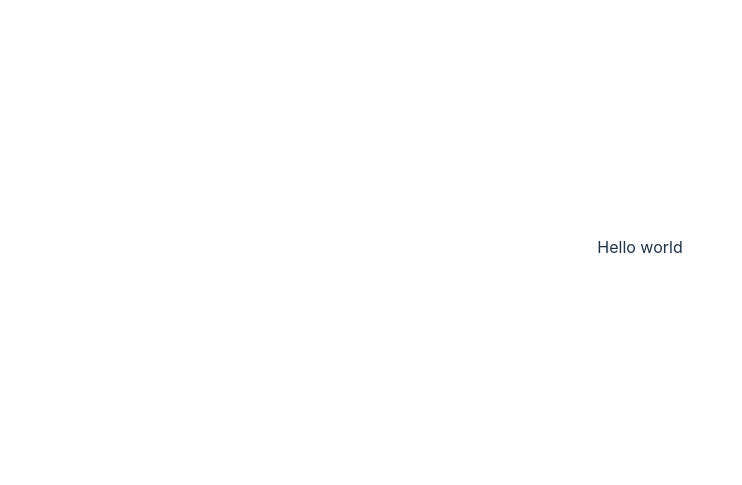
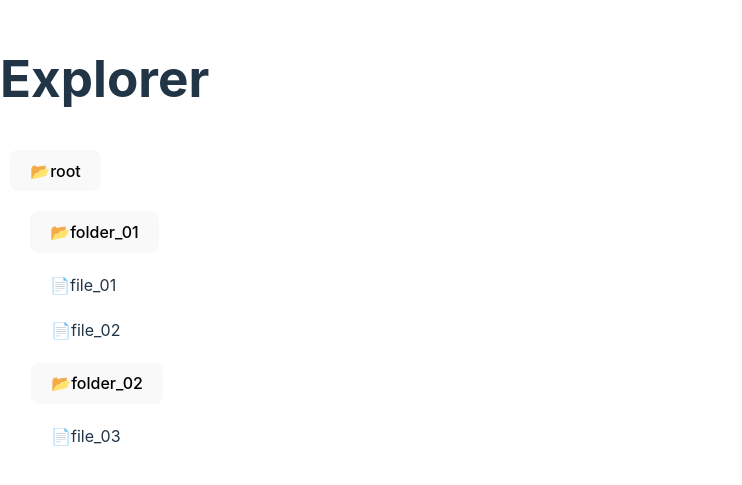
Before and after one commit to shubhatRashid/File_explorer_clone, a React (Vite) app: page / in a window 1280 px wide. Shown: the part 153-638 px from the top of the page, without its empty margins (0-742 px from the left). Built offline with nearby package versions, Linux system fonts and the light colour scheme.

Commit message:
develop basic ui

```diff
--- a/src/App.jsx
+++ b/src/App.jsx
@@ -1,15 +1,14 @@
 import { useState } from 'react'
-import './App.css'
+import folderData from './data/folderData'
+import Recursion from './components/Recursion'
 
 function App() {
-
-
+  const [data,setData] = useState(folderData)
   return (
-    <>
-      <div>
-        Hello world
-      </div>
-    </>
+    <div style={{display:'flex',flexDirection:'column'}}>
+          <h1>Explorer</h1>
+          <Recursion item={data[0]} margin = "10px"/>
+    </div>
   )
 }
 
--- /dev/null
+++ b/src/components/Recursion.jsx
@@ -0,0 +1,37 @@
+import React from "react"
+import { useState } from "react"
+
+const Recursion = ({item,margin}) => {
+
+  const handleClick = (id) => {
+    console.log(id)
+    document.getElementById(id).style.display == 'block' ?
+    document.getElementById(id).style.display = 'none'   :
+    document.getElementById(id).style.display = 'block'
+  }
+
+  return (
+  <div style={{margin:margin}}>
+    { item.isfolder && item.items.length >0 ?
+      <div>
+            <button onClick={() =>handleClick(item.name)}>📂{item.name}</button>
+            <div id={item.name}>
+            {
+                item.items.map((i,index) =>
+                item.isfolder && item.items.length >0
+                ?
+                <Recursion item = {i} key={index} margin={index+2*10 +"px"}/>
+                :
+                <h1 key={index}>{i.name}</h1>
+                )
+            }
+            </div>
+      </div>:
+      <div>
+            <p>📄{item.name}</p>
+      </div>
+    }
+  </div>
+)
+}
+export default Recursion
--- /dev/null
+++ b/src/data/folderData.js
@@ -0,0 +1,38 @@
+const folderData = [{
+    name: 'root',
+    id : 1,
+    isfolder : true,
+    items: [
+        {
+            name: "folder_01",
+            id: 2,
+            isfolder:true,
+            items: [
+                {
+                    name:'file_01',
+                    id : 3,
+                    isfolder: false,
+                },
+                {
+                    name:'file_02',
+                    id : 4,
+                    isfolder: false,
+                }
+            ]
+        },
+        {
+            name:'folder_02',
+            id : 5,
+            isfolder:true,
+            items:[
+                {
+                    name:'file_03',
+                    id : 6,
+                    isfolder:false
+                }
+            ]
+        }
+    ]
+}]
+
+export default folderData
```
